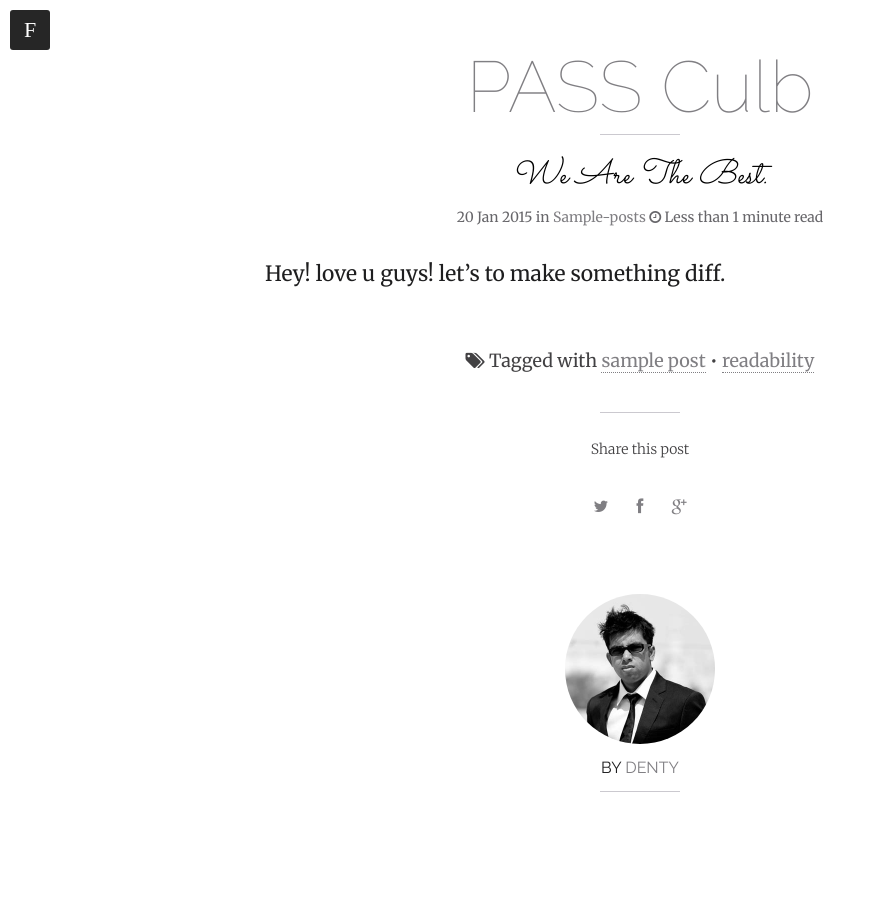
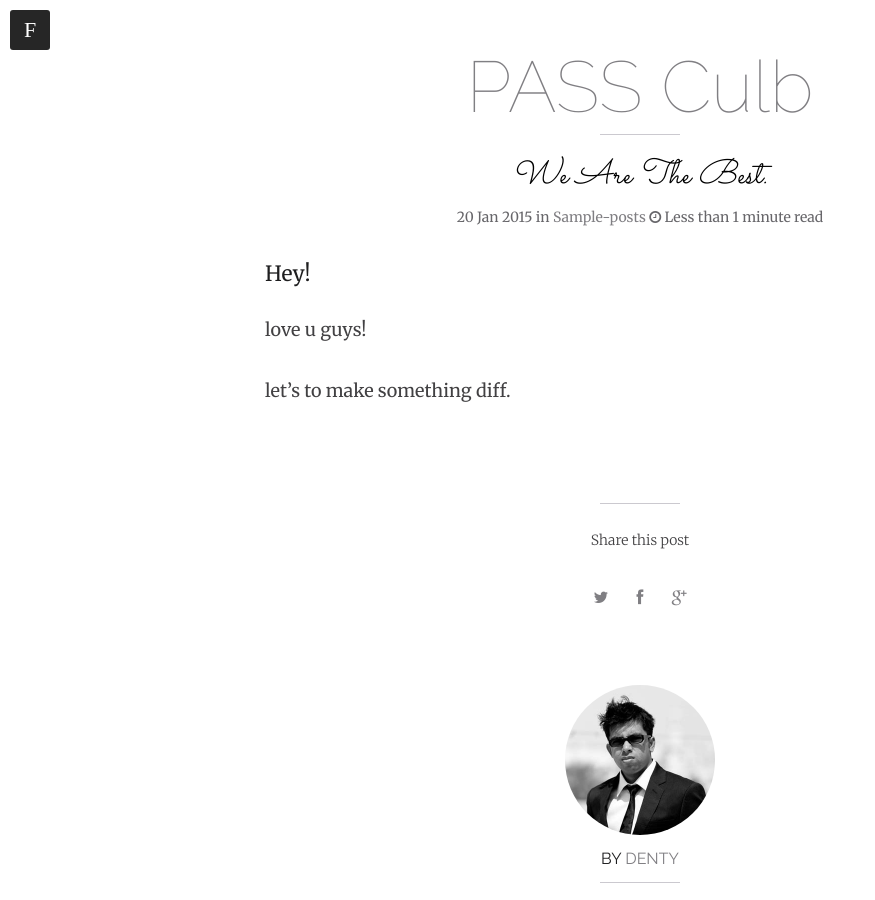
Before and after one commit to denty/PASS, a Jekyll site: the page built from _posts/2015-01-20-PASS.md, in a window 1280 px wide and 900 px high, scrolled down 561 px. Shown: the whole window, without its empty margins (0-875 px from the left). Built offline with Jekyll 4.4.1, drawn with Linux system fonts in a browser that asks for light colours; nearby versions of some CDN libraries; part of the change alters nothing that is shown.

Commit message:
modify post

```diff
--- a/_config.yml
+++ b/_config.yml
@@ -1,7 +1,7 @@
 title:            PASS BasketBall Team
 description:      "PASS:We Are Best!"
 logo:             omikron.png
-disqus_shortname: hmfaysal
+disqus_shortname: denty
 # Assign a default image for your site's header and footer
 default_bg:       default_bg1.jpg
 search:           true
--- a/_posts/2015-01-20-PASS.md
+++ b/_posts/2015-01-20-PASS.md
@@ -3,7 +3,6 @@ layout: post
 title: "PASS Culb"
 description: "We Are The Best."
 category: Sample-Posts
-tags: [sample post, readability]
 modified: 2015-01-20
 
 imagefeature: tokyo.jpg
@@ -12,5 +11,7 @@ share: true
 ---
 
 Hey!
+
 love u guys!
+
 let's to make something diff.
```
